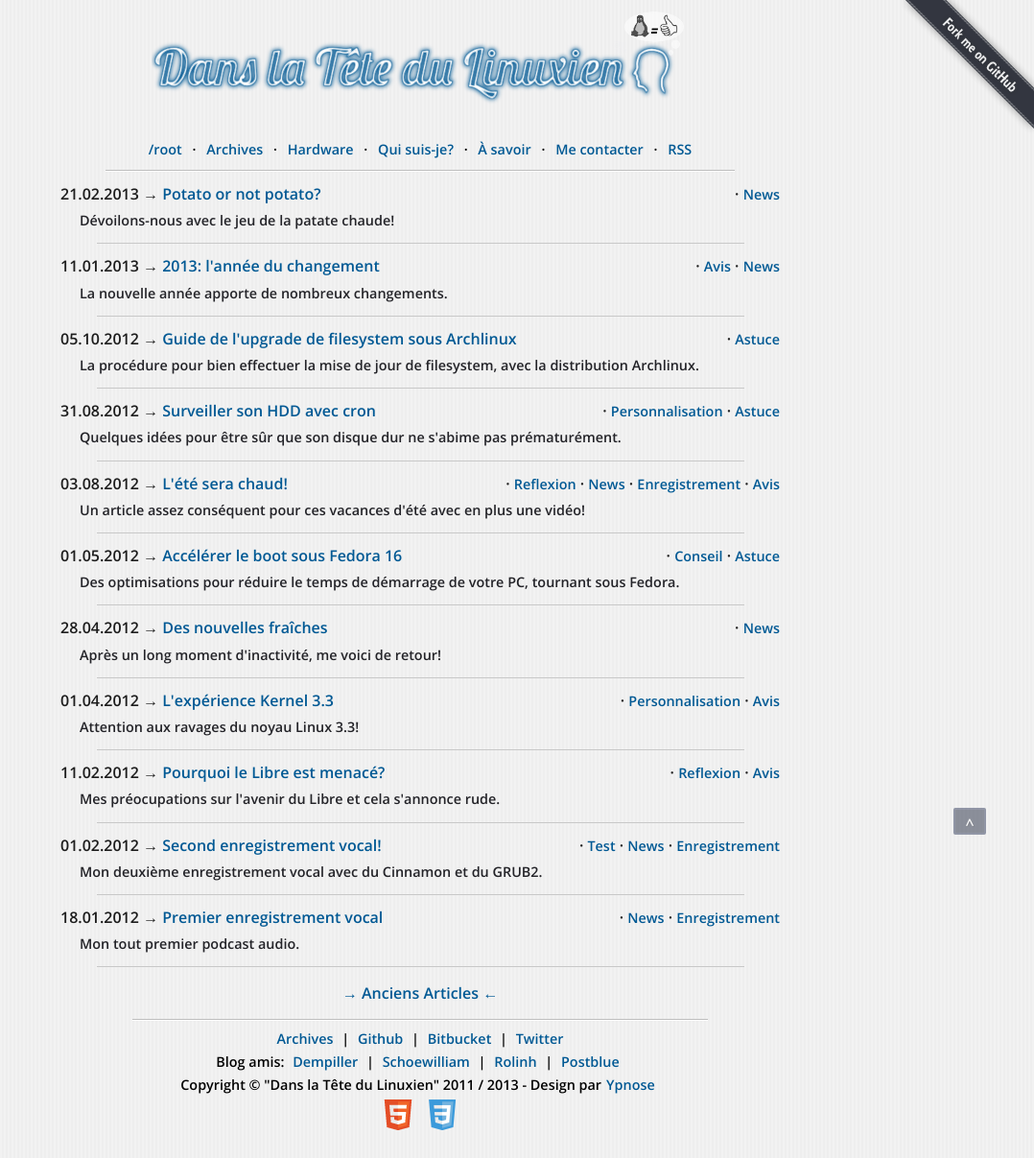
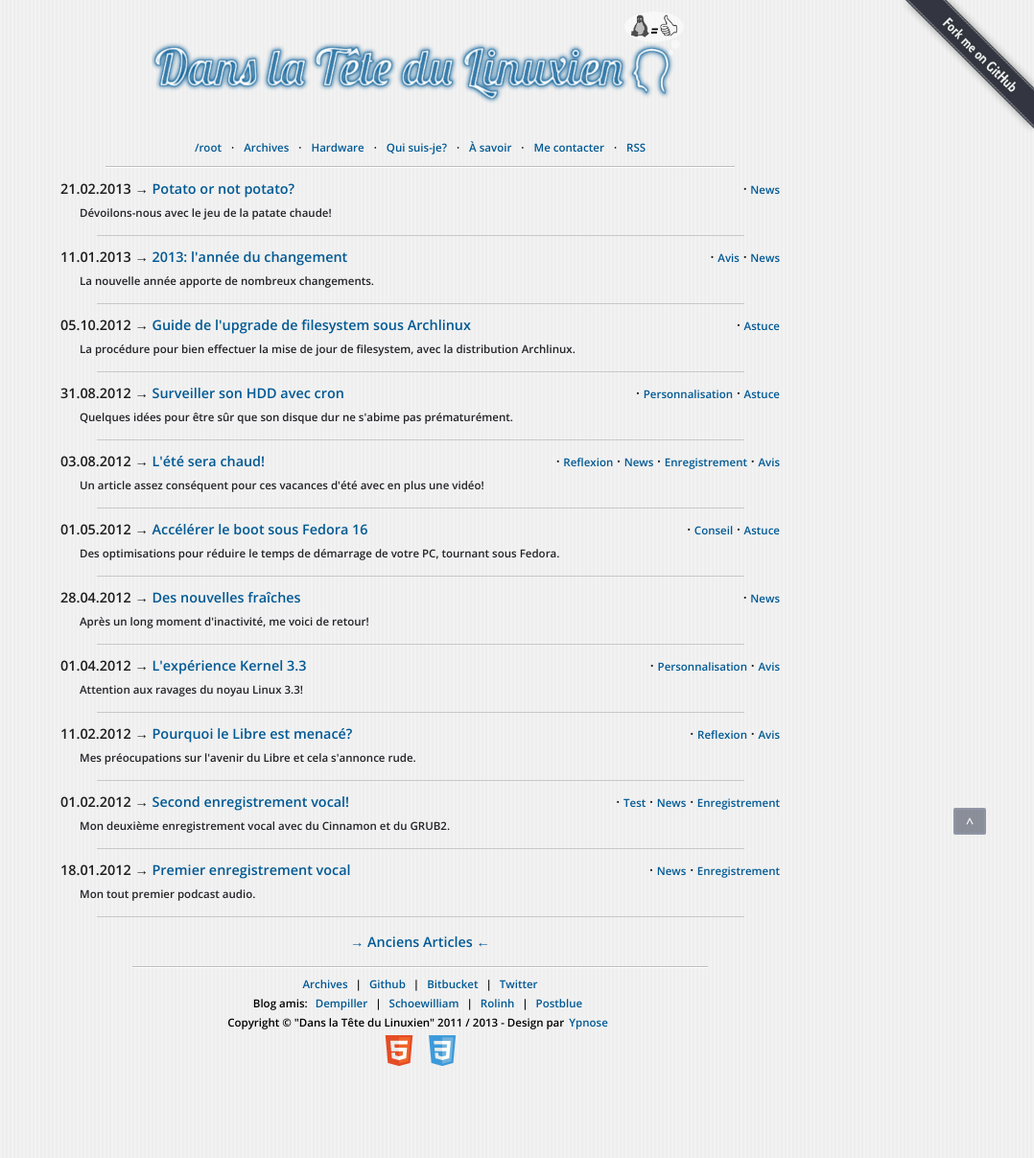
Before and after one commit to roberts-sandbox/test-ypnose, a Jekyll site: the page built from index.html, in a window 1280 px wide. Shown: the whole page at 96% size, without its empty margins (202-1280 px from the left). Built offline with Jekyll 4.4.1, drawn with Linux system fonts in a browser that asks for light colours; after the commit the page ends 1140 px from its top, so only the background shows below that.

Commit message:
Font integration

```diff
--- a/assets/css/style.css
+++ b/assets/css/style.css
@@ -18,7 +18,7 @@ html {
 
 body {
 	font-family:"OpenSans", Helvetica, Arial, sans-serif;
-	font-size:1em;
+	font-size:.9em;
 }
 
 .container {
@@ -62,7 +62,7 @@ body,nav ul {
 }
 
 .cat,.desc,nav,footer,#lastart {
-	font-size:0.9em;
+	font-size:.8em;
 }
 
 .index article,article,#lastart {
@@ -277,7 +277,7 @@ figure {
 }
 
 figcaption {
-	font-size:0.8em;
+	font-size:.75em;
 	background-color:#E6E6E6;
 	outline:1px solid #CFCFCF;
 	padding:0 6px;
@@ -408,7 +408,7 @@ pre {
 @media screen and (max-width: 350px) {
 	#widthmes {
 		display:inline-block;
-		font-size:0.7em;
+		font-size:.7em;
 		background-color:#EDEDED;
 		color:#B30035;
 		border:1px solid #CDCDCD;
```
Also changed, not shown: 2 other files.
